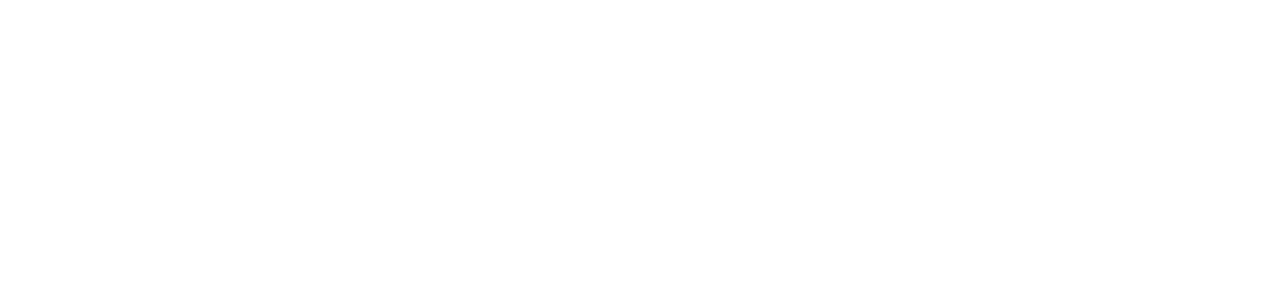
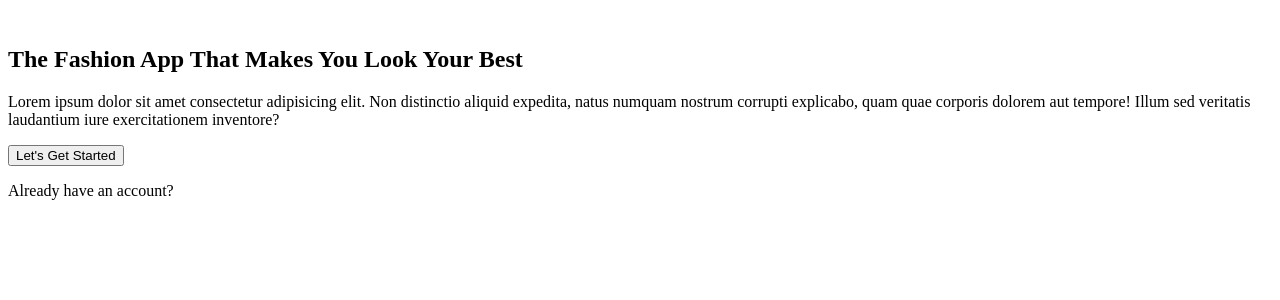
Before and after one commit to StevenLopez009/Tienda-Frontend, a React (Vite) app: page / in a window 1280 px wide. Shown: the top 300 px of the page. Built offline with nearby package versions, Linux system fonts and the light colour scheme.

Commit message:
commit 002

```diff
--- a/src/App.tsx
+++ b/src/App.tsx
@@ -1,5 +1,11 @@
+import Splash from "./ui/components/Splash";
+
 function App() {
-  return <></>;
+  return (
+    <>
+      <Splash />
+    </>
+  );
 }
 
 export default App;
--- /dev/null
+++ b/src/ui/components/Login.tsx
@@ -0,0 +1,5 @@
+function Login() {
+  return <h1>Login</h1>;
+}
+
+export default Login;
--- /dev/null
+++ b/src/ui/components/Splash.tsx
@@ -0,0 +1,22 @@
+function Splash() {
+  return (
+    <>
+      <div>
+        <img src="" alt="" />
+        <img src="" alt="" />
+        <img src="" alt="" />
+      </div>
+      <h2>The Fashion App That Makes You Look Your Best</h2>
+      <p>
+        Lorem ipsum dolor sit amet consectetur adipisicing elit. Non distinctio
+        aliquid expedita, natus numquam nostrum corrupti explicabo, quam quae
+        corporis dolorem aut tempore! Illum sed veritatis laudantium iure
+        exercitationem inventore?
+      </p>
+      <button>Let's Get Started</button>
+      <p>Already have an account? </p>
+    </>
+  );
+}
+
+export default Splash;
```
